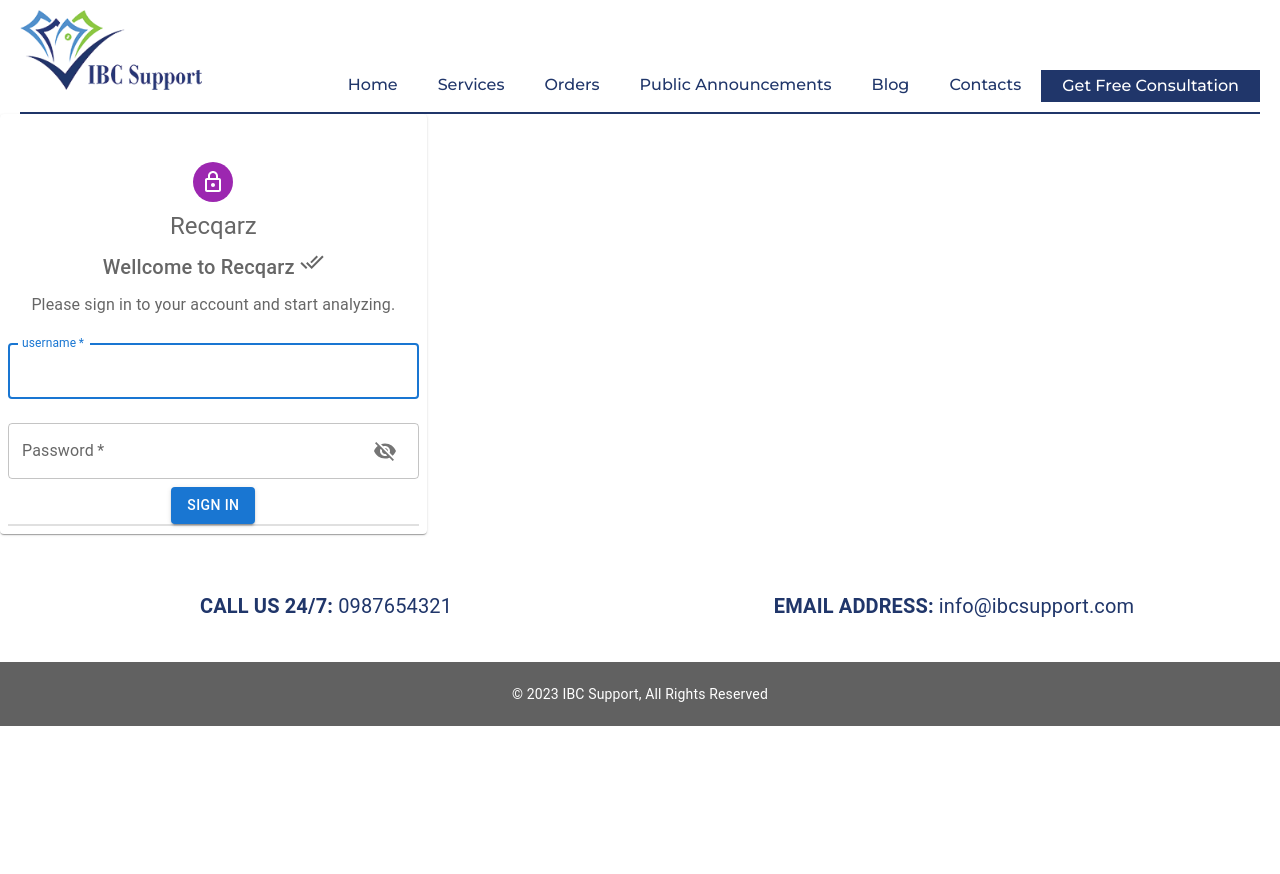
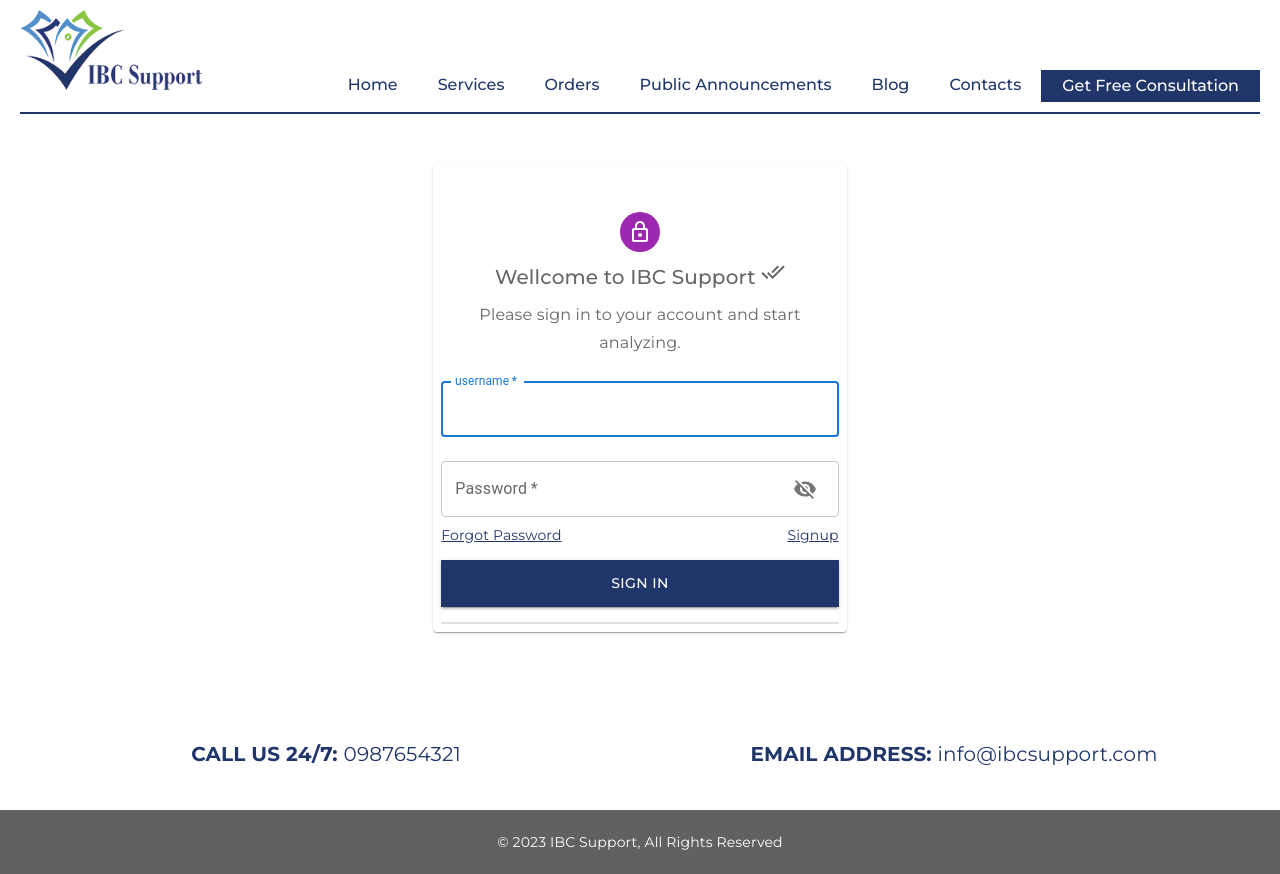
Before and after one commit to Pradeep-Gupta-96/ibbi_client, a React (Create React App) app: page /signin in a window 1280 px wide. Before the commit the page ends 800 px from the top, so only its background shows below. Built offline with nearby package versions, Linux system fonts and the light colour scheme.

Commit message:
code updated

```diff
--- a/src/Auth/ResetPassword.js
+++ b/src/Auth/ResetPassword.js
@@ -19,7 +19,9 @@ const Item = styled(Paper)(({ theme }) => ({
   textAlign: 'center',
   color: theme.palette.text.secondary,
 }));
-
+const AnimatedGridItem = styled(Typography)`
+font-family: 'Montserrat', sans-serif;
+`;
 
 function ResetPassword() {
   const [visivility, setVisivility] = React.useState(false)
@@ -33,26 +35,21 @@ function ResetPassword() {
   }
 
   return (
-    <>
-      <Grid container className='container' spacing={0}>
-        <Grid item className='container1' xs={6} md={8}>
-        </Grid>
-        <Grid item className='container2' xs={6} md={4}>
-        </Grid>
-        <Grid item className='login-container' xs={4}>
-          <Item>
-            <Avatar sx={{ mx: 'auto', mt: 5, bgcolor: 'secondary.main' }}>
+    <><div className="auth-content">
+    <div className="bound">
+        <Grid container>
+            <Grid item xs={12} md={4}></Grid>
+            <Grid className='p-50' item xs={12} md={4}>
+                <Item className='auth-form'>
+                <Avatar sx={{ mx: 'auto', mt: 5, bgcolor: 'secondary.main' }}>
               <LockOutlinedIcon />
             </Avatar>
-            <Typography component="h1" variant="h5" sx={{ my: 1, textAlign: "center" }}>
-              Recqarz
-            </Typography>
-            <Typography component="h1" variant="h6" sx={{ my: 1, textAlign: "center" }}>
-              Wellcome to Recqarz <DoneAllIcon />
-            </Typography>
-            <Typography component="h1" variant="subtitle1" sx={{ my: 1, textAlign: "center" }}>
-              Please sign in to your account and start analyzing.
-            </Typography>
+           <AnimatedGridItem component="h1" variant="h6" sx={{ my: 1, textAlign: "center" }}>
+              Wellcome to IBC Support <DoneAllIcon />
+            </AnimatedGridItem>
+            <AnimatedGridItem component="h1" variant="subtitle1" sx={{ my: 1, textAlign: "center" }}>
+              Please Forgot your Password and start analyzing.
+            </AnimatedGridItem>
             <TextField
               margin="normal"
               required
@@ -81,18 +78,20 @@ function ResetPassword() {
               id="password"
               autoComplete="current-password"
             />
-            <Button
+            <Button className='submit-btn'
               type="submit"
               variant="contained"
             >
-              Sign In
+              Forgot Password
             </Button>
             <Divider />
             <Divider />
-          </Item>
+                </Item>
+            </Grid>
+            <Grid item xs={12} md={4}></Grid>
         </Grid>
-
-      </Grid>
+    </div>
+</div>
     </>
   )
 }
--- a/src/Auth/Signin.js
+++ b/src/Auth/Signin.js
@@ -11,6 +11,7 @@ import VisibilityIcon from '@mui/icons-material/Visibility';
 import VisibilityOffIcon from '@mui/icons-material/VisibilityOff';
 import { Divider, Grid, IconButton, InputAdornment } from '@mui/material';
 import { styled } from '@mui/material/styles';
+import { Link } from 'react-router-dom';
 
 const Item = styled(Paper)(({ theme }) => ({
     backgroundColor: theme.palette.mode === 'dark' ? '#1A2027' : '#fff',
@@ -19,6 +20,11 @@ const Item = styled(Paper)(({ theme }) => ({
     textAlign: 'center',
     color: theme.palette.text.secondary,
 }));
+
+const AnimatedGridItem = styled(Typography)`
+font-family: 'Montserrat', sans-serif;
+`;
+
 
 
 function Signin() {
@@ -34,25 +40,21 @@ function Signin() {
 
     return (
         <>
-      <Grid container className='container' spacing={0}>
-        <Grid item className='container1' xs={6} md={8}>
-        </Grid>
-        <Grid item className='container2' xs={6} md={4}>
-        </Grid>
-        <Grid item className='login-container' xs={4}>
-          <Item>
+            <div className="auth-content">
+                <div className="bound">
+                    <Grid container>
+                        <Grid item xs={12} md={4}></Grid>
+                        <Grid className='p-50' item xs={12} md={4}>
+                            <Item className='auth-form'>
                                 <Avatar sx={{ mx: 'auto', mt: 5, bgcolor: 'secondary.main' }}>
                                     <LockOutlinedIcon />
                                 </Avatar>
-            <Typography component="h1" variant="h5" sx={{ my: 1, textAlign: "center" }}>
-              Recqarz
-            </Typography>
-            <Typography component="h1" variant="h6" sx={{ my: 1, textAlign: "center" }}>
-              Wellcome to Recqarz <DoneAllIcon />
-            </Typography>
-            <Typography component="h1" variant="subtitle1" sx={{ my: 1, textAlign: "center" }}>
+                                <AnimatedGridItem component="h1" variant="h6" sx={{ my: 1, textAlign: "center" }}>
+                                    Wellcome to IBC Support <DoneAllIcon />
+                                </AnimatedGridItem>
+                                <AnimatedGridItem component="h1" variant="subtitle1" sx={{ my: 1, textAlign: "center" }}>
                                     Please sign in to your account and start analyzing.
-            </Typography>
+                                </AnimatedGridItem>
                                 <TextField
                                     margin="normal"
                                     required
@@ -81,18 +83,18 @@ function Signin() {
                                     id="password"
                                     autoComplete="current-password"
                                 />
-            <Button
-              type="submit"
-              variant="contained"
-            >
-              Sign In
-            </Button>
+                                <div className="links"> <Link to="/resetpassword">Forgot Password</Link> <Link to="/signup">Signup</Link></div>
+                                <Button className='submit-btn' type="submit" variant="contained" > Sign In </Button>
+
                                 <Divider />
                                 <Divider />
                             </Item>
                         </Grid>
+                        <Grid item xs={12} md={4}></Grid>
+                    </Grid>
+                </div>
+            </div>
 
-      </Grid>
         </>
     )
 }
--- a/src/Auth/Signup.js
+++ b/src/Auth/Signup.js
@@ -11,6 +11,7 @@ import VisibilityIcon from '@mui/icons-material/Visibility';
 import VisibilityOffIcon from '@mui/icons-material/VisibilityOff';
 import { Divider, Grid, IconButton, InputAdornment } from '@mui/material';
 import { styled } from '@mui/material/styles';
+import { Link } from 'react-router-dom';
 
 const Item = styled(Paper)(({ theme }) => ({
   backgroundColor: theme.palette.mode === 'dark' ? '#1A2027' : '#fff',
@@ -19,7 +20,9 @@ const Item = styled(Paper)(({ theme }) => ({
   textAlign: 'center',
   color: theme.palette.text.secondary,
 }));
-
+const AnimatedGridItem = styled(Typography)`
+font-family: 'Montserrat', sans-serif;
+`;
 
 function Signup() {
 
@@ -35,25 +38,19 @@ function Signup() {
 
   return (
     <>
-      <Grid container className='container' spacing={0}>
-        <Grid item className='container1' xs={6} md={8}>
-        </Grid>
-        <Grid item className='container2' xs={6} md={4}>
-        </Grid>
-        <Grid item className='login-container' xs={4}>
-          <Item>
+      <div className="auth-content">
+        <div className="bound">
+          <Grid container>
+            <Grid item xs={12} md={4}></Grid>
+            <Grid className='p-50' item xs={12} md={4}>
+              <Item className='auth-form'>
                 <Avatar sx={{ mx: 'auto', mt: 5, bgcolor: 'secondary.main' }}>
                   <LockOutlinedIcon />
                 </Avatar>
-            <Typography component="h1" variant="h5" sx={{ my: 1, textAlign: "center" }}>
-              Recqarz
-            </Typography>
-            <Typography component="h1" variant="h6" sx={{ my: 1, textAlign: "center" }}>
-              Wellcome to Recqarz <DoneAllIcon />
-            </Typography>
-            <Typography component="h1" variant="subtitle1" sx={{ my: 1, textAlign: "center" }}>
-              Please sign in to your account and start analyzing.
-            </Typography>
+                <AnimatedGridItem component="h1" variant="h6" sx={{ my: 1, textAlign: "center" }}>
+                  Wellcome to IBC Support <DoneAllIcon />
+                </AnimatedGridItem>
+                <AnimatedGridItem component="h1" variant="subtitle1" sx={{ my: 1, textAlign: "center" }}>Please sign up to your account and start analyzing.</AnimatedGridItem>
                 <TextField
                   margin="normal"
                   required
@@ -82,18 +79,16 @@ function Signup() {
                   id="password"
                   autoComplete="current-password"
                 />
-            <Button
-              type="submit"
-              variant="contained"
-            >
-              Sign In
-            </Button>
+                <div className="links"> <Link to="/resetpassword">Forgot Password</Link> <Link to="/signin">Signin</Link></div>
+                <Button className='submit-btn' type="submit" variant="contained" > Sign In</Button>
                 <Divider />
                 <Divider />
               </Item>
             </Grid>
-
+            <Grid item xs={12} md={4}></Grid>
           </Grid>
+        </div>
+      </div>
     </>
   )
 }
--- a/src/Auth/auth.css
+++ b/src/Auth/auth.css
@@ -0,0 +1,21 @@
+
+@import url('https://fonts.googleapis.com/css2?family=Montserrat:wght@300;400;500;700&display=swap');
+.links {
+    position: relative;
+    width: 100%;
+    display: flex;
+    justify-content: space-between;
+}
+.links a{color: #20366a;font-family: 'Montserrat', sans-serif;text-decoration: underline;}
+.auth-form .submit-btn {
+    margin: 15px 0px !important;
+    width: 100%;
+    padding: 10px !important;
+    background: #20366a;
+    color: #fff;
+    border: 1px solid #20366a;
+    transition: all 1s ease 0s;
+    border-radius: 0px;font-family: 'Montserrat', sans-serif;
+}
+.auth-form .submit-btn:hover {background: #fff;color: #20366a;}
+.auth-form input {font-family: 'Montserrat', sans-serif;}
--- a/src/Navbar/Navbar.css
+++ b/src/Navbar/Navbar.css
@@ -1,6 +1,9 @@
 
 @import url('https://fonts.googleapis.com/css2?family=Montserrat:wght@300;400;500;700&display=swap');
-body {padding: 0px;margin: 0px;box-sizing: border-box;font-family: 'Montserrat', sans-serif;}
+body {padding: 0px;margin: 0px;box-sizing: border-box;font-family: 'Montserrat', sans-serif !important;}
+.css-1633um2-MuiPaper-root {font-family: 'Montserrat', sans-serif !important;}
+.p-50 {padding: 50px 0px;}
+
 a {text-decoration: none;}
 .header {display: inline-block;width: 100%;}
 .bound {max-width: 1240px;margin: 0px auto;width: 100%;}
--- a/src/index.js
+++ b/src/index.js
@@ -1,6 +1,7 @@
 import React from 'react';
 import ReactDOM from 'react-dom/client';
 import App from './App';
+
 
 
 const root = ReactDOM.createRoot(document.getElementById('root'));
```
Lines whose indentation alone changed are shown as unchanged.
